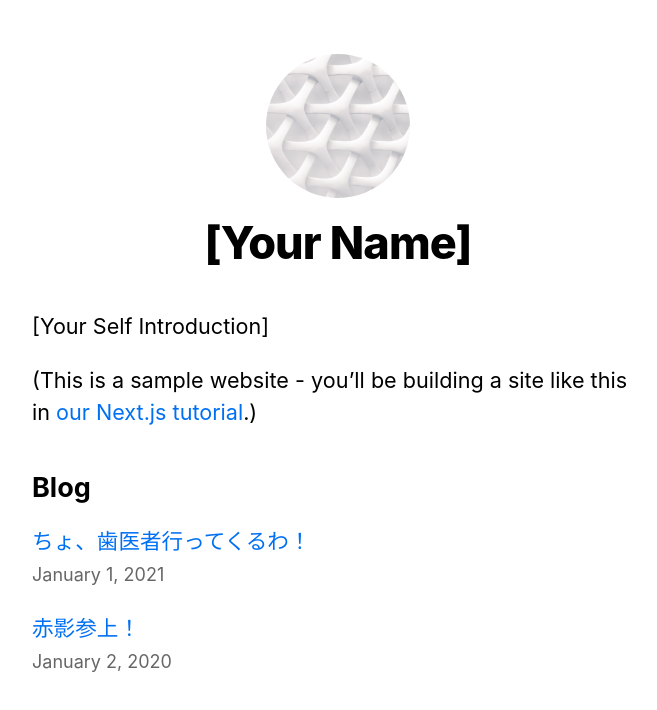
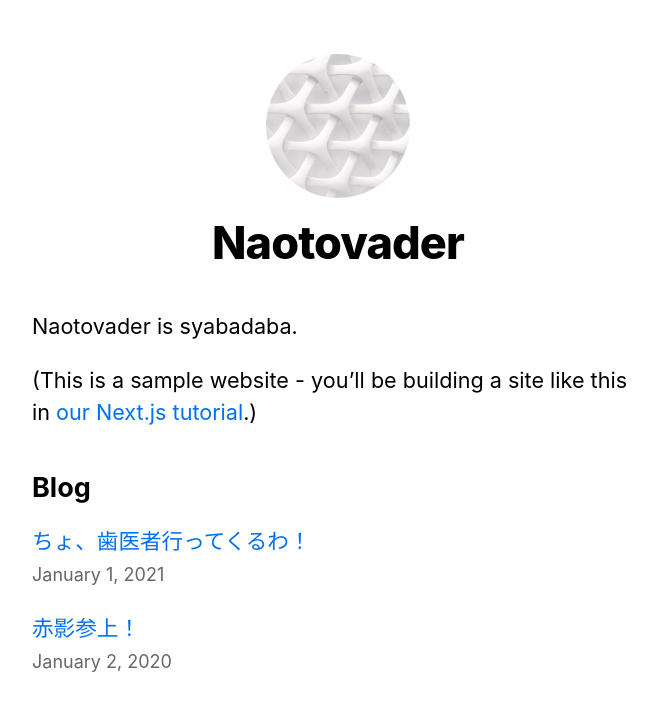
Before and after one commit to naotovader/Nextjs-blog, a Next.js app: page / in a window 1280 px wide. Shown: the top 710 px of the page, without its empty margins (302-959 px from the left). Built offline with nearby package versions, Linux system fonts and the light colour scheme.

Commit message:
#9 Typescript

```diff
--- a/components/layout.js
+++ b/components/layout.js
@@ -4,7 +4,7 @@ import styles from './layout.module.css'
 import utilStyles from '../styles/utils.module.css'
 import Link from 'next/link'
 
-const name = '[Your Name]'
+const name = 'Naotovader'
 export const siteTitle = 'Next.js Sample Website'
 
 export default function Layout({ children, home }) {
--- a/pages/index.tsx
+++ b/pages/index.tsx
@@ -27,10 +27,10 @@ export default function Home({ allPostsData }: props) {
   return (
     <Layout home>
       <Head>
-        <title>{siteTitle}</title>
+        <title>Naotovader's Page</title>
       </Head>
       <section className={utilStyles.headingMd}>
-        <p>[Your Self Introduction]</p>
+        <p>Naotovader is syabadaba.</p>
         <p>
           (This is a sample website - you’ll be building a site like this in{' '}
           <a href="https://nextjs.org/learn">our Next.js tutorial</a>.)
```
